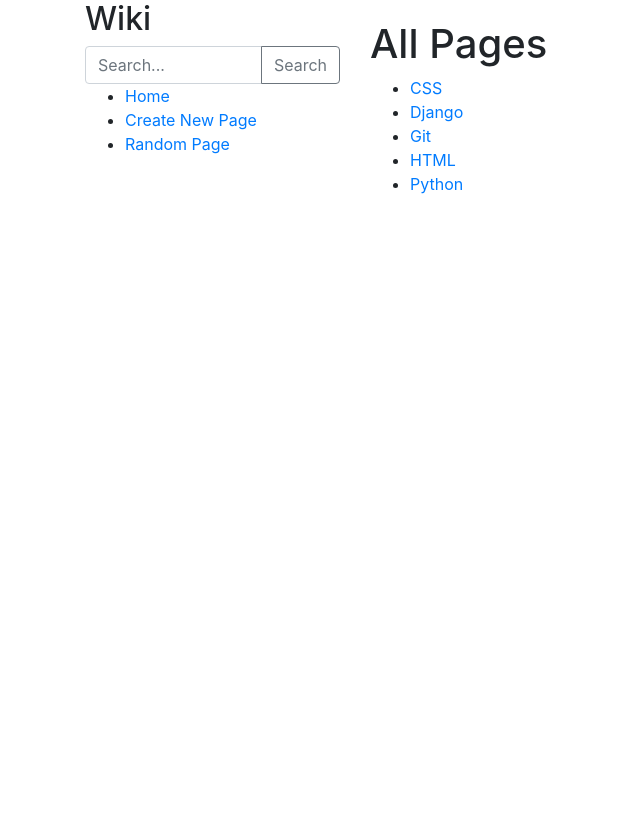
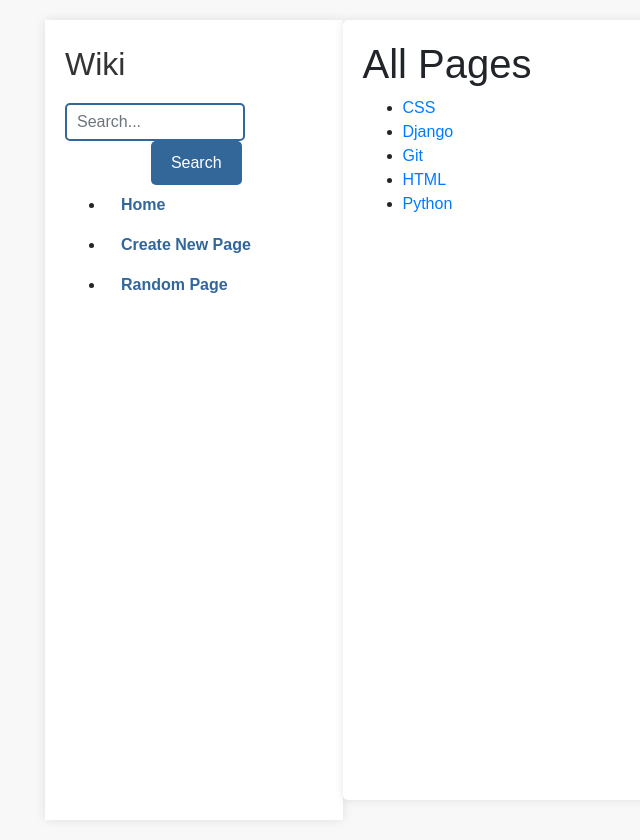
Before and after one commit to Web-dut-2024/project-1-qi20040406, a Django app: page / in a window 1280 px wide. Shown: the whole page, without its empty margins (0-640 px from the left). Before the commit the page ends 194 px from the top, so only its background shows below. Run offline with Django 3.2, Linux system fonts and the light colour scheme; some libraries are stand-ins or nearby versions.

Commit message:
1
ai美化版

```diff
--- a/wiki/encyclopedia/static/encyclopedia/styles.css
+++ b/wiki/encyclopedia/static/encyclopedia/styles.css
@@ -1,38 +1,75 @@
 body {
     margin: 0;
-    background-color: white;
+    background-color: #f8f8f8; /* 浅灰色背景 */
+    font-family: Arial, sans-serif; /* 通用字体 */
 }
 
-code {
-    white-space: pre;
+.container {
+    max-width: 1200px; /* 限制容器最大宽度 */
+    margin: auto; /* 水平居中 */
+    padding: 20px; /* 内边距 */
 }
 
-h1 {
-    margin-top: 0px;
-    padding-top: 20px;
+/* 搜索栏样式 */
+.search-form {
+    margin-top: 20px;
+    text-align: center; /* 搜索框居中 */
 }
 
-textarea {
-    height: 90vh;
-    width: 80%;
+.search-input {
+    width: 70%; /* 搜索框宽度 */
+    padding: 10px; /* 内边距 */
+    font-size: 16px; /* 字体大小 */
+    border: 2px solid #369; /* 边框颜色和大小 */
+    border-radius: 5px; /* 圆角边框 */
 }
 
-.main {
-    padding: 10px;
+.search-button {
+    padding: 10px 20px; /* 内边距 */
+    font-size: 16px; /* 字体大小 */
+    color: white; /* 文字颜色 */
+    background-color: #369; /* 背景颜色 */
+    border: none; /* 无边框 */
+    border-radius: 5px; /* 圆角边框 */
+    cursor: pointer; /* 鼠标手形 */
+    margin-left: 5px; /* 左边距 */
 }
 
-.search {
-    width: 100%;
-    font-size: 15px;
-    line-height: 15px;
+.search-button:hover {
+    background-color: #2a6496; /* 鼠标悬停时的背景颜色 */
 }
 
+/* 侧边栏样式 */
 .sidebar {
-    background-color: #f0f0f0;
-    height: 100vh;
+    background-color: #fff; /* 白色背景 */
+    height: 100vh; /* 满屏高度 */
     padding: 20px;
+    box-shadow: 0 0 10px rgba(0,0,0,0.1); /* 轻微阴影 */
+    position: sticky;
+    top: 0; /* 粘性侧边栏 */
 }
 
 .sidebar h2 {
     margin-top: 5px;
+    color: #333; /* 深灰色文字 */
 }
+
+/* 导航链接样式 */
+.nav-link {
+    color: #369;
+    font-weight: bold;
+    text-decoration: none; /* 无下划线 */
+}
+
+.nav-link:hover {
+    text-decoration: underline; /* 鼠标悬停时下划线 */
+}
+
+/* 主内容区域样式 */
+.main-content {
+    background-color: #fff; /* 白色背景 */
+    padding: 20px;
+    border-radius: 5px; /* 圆角边框 */
+    box-shadow: 0 0 10px rgba(0,0,0,0.1); /* 轻微阴影 */
+    margin-bottom: 20px; /* 底部边距 */
+}
--- a/wiki/encyclopedia/templates/encyclopedia/layout.html
+++ b/wiki/encyclopedia/templates/encyclopedia/layout.html
@@ -11,25 +11,21 @@
 <body>
     <div class="container">
         <div class="row">
-            <div class="col-md-3">
+            <div class="col-md-3 sidebar">
                 <h2>Wiki</h2>
-                <form method="get" action="{% url 'search' %}">
-                    <div class="input-group">
-                        <input type="text" class="form-control" name="q" placeholder="Search...">
-                        <div class="input-group-append">
-                            <button class="btn btn-outline-secondary" type="button">Search</button>
-                        </div>
-                    </div>
+                <form method="get" action="{% url 'search' %}" class="search-form">
+                    <input type="text" class="form-control search-input" name="query" placeholder="Search...">
+                    <button class="btn btn-outline-secondary search-button" type="submit">Search</button>
                 </form>
                 <nav>
                     <ul>
-                        <li><a href="{% url 'index' %}">Home</a></li>
-                        <li><a href="{% url 'new_entry' %}">Create New Page</a></li>
-                        <li><a href="{% url 'random_entry' %}">Random Page</a></li>
+                        <li><a href="{% url 'index' %}" class="nav-link">Home</a></li>
+                        <li><a href="{% url 'new_entry' %}" class="nav-link">Create New Page</a></li>
+                        <li><a href="{% url 'random_entry' %}" class="nav-link">Random Page</a></li>
                     </ul>
                 </nav>
             </div>
-            <div class="col-md-9">
+            <div class="col-md-9 main-content">
                 {% block body %}{% endblock %}
             </div>
         </div>
```
